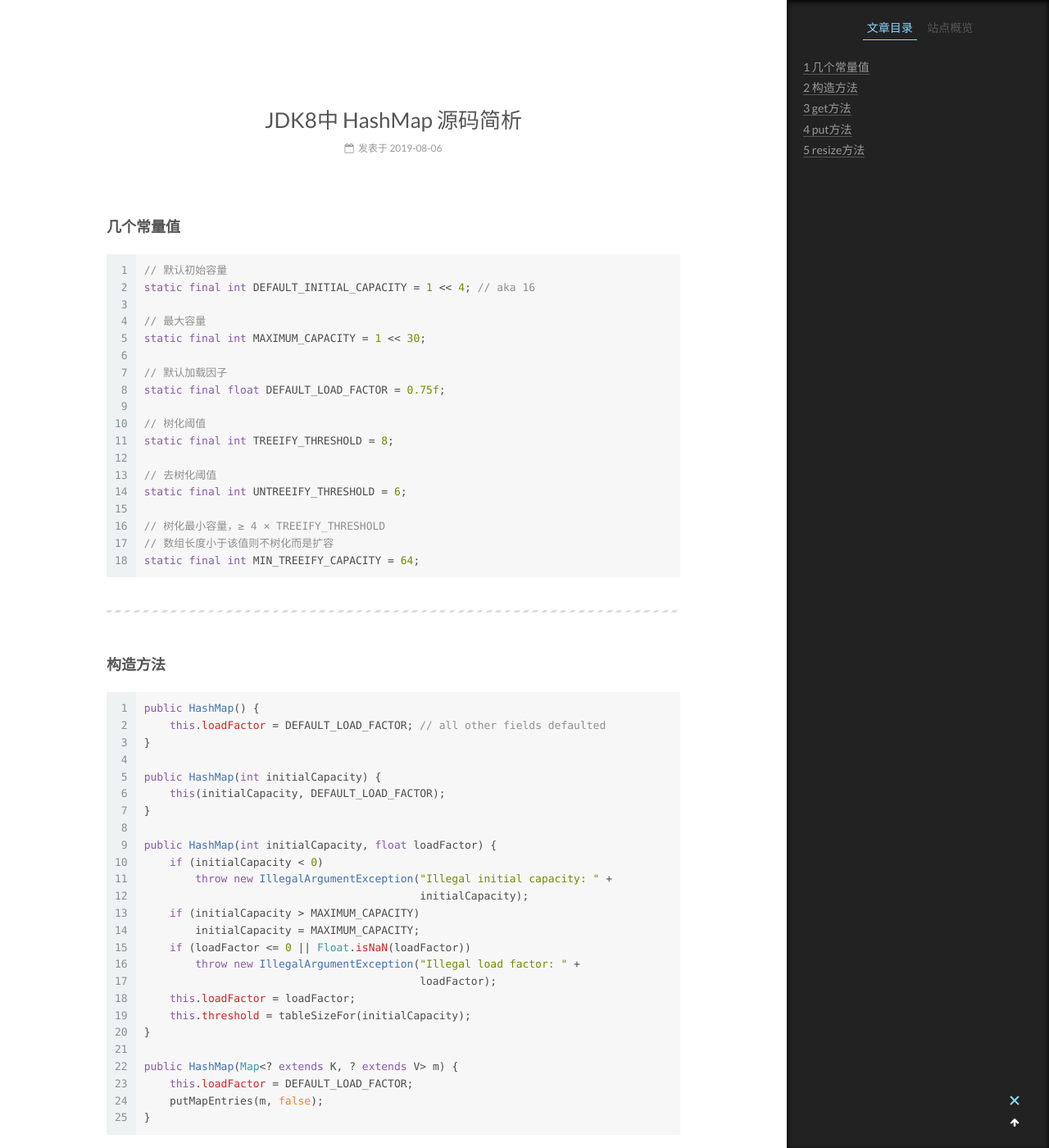
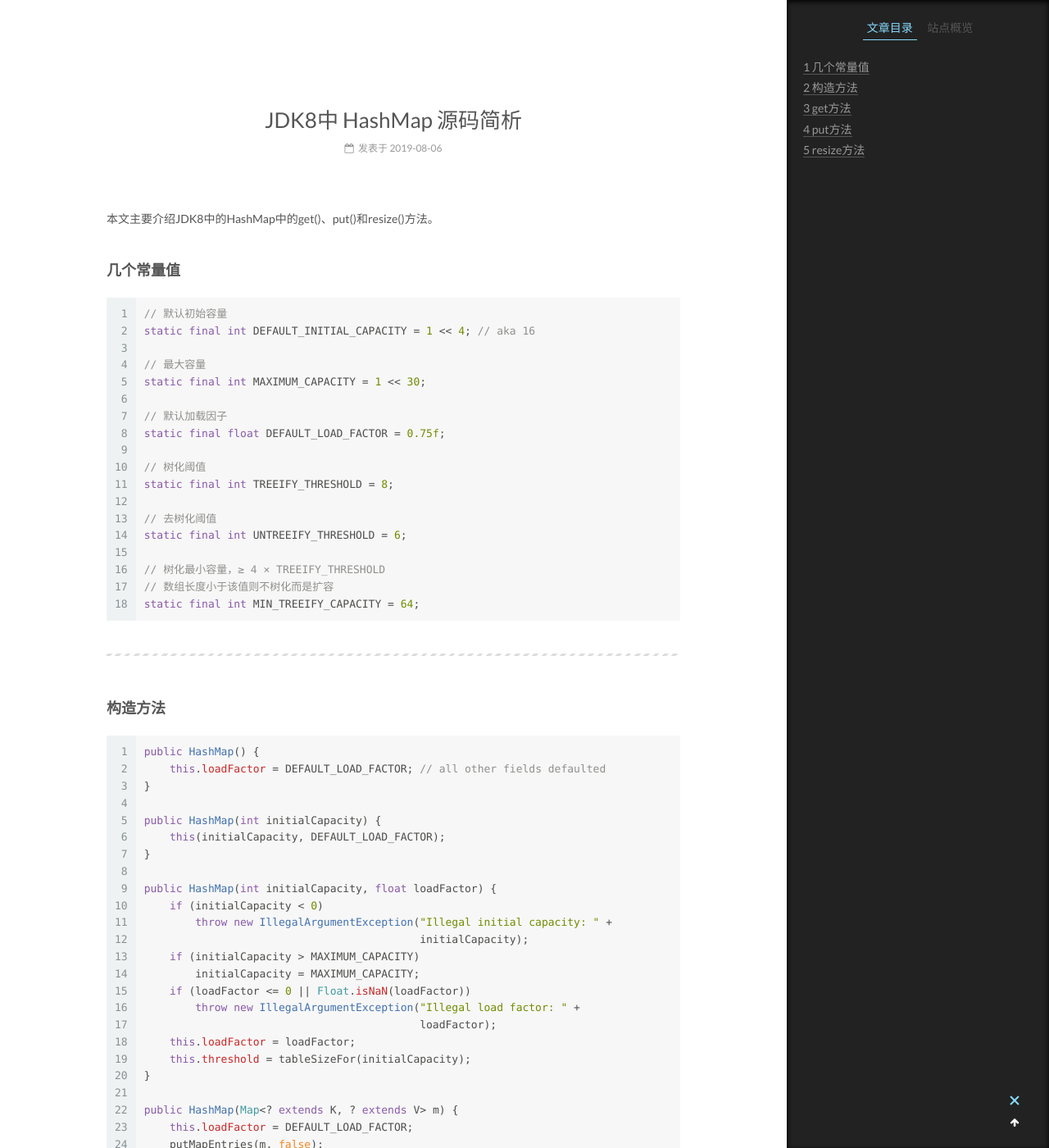
Before and after one commit to iamwzt/iamwzt.github.io, a Jekyll site: the page built from _posts/2019-08-06-JDK8中HashMap简析.md, in a window 1280 px wide and 1400 px high, scrolled down 214 px. Shown: the whole window at 82% size. Built offline with Jekyll 4.4.1, drawn with Linux system fonts in a browser that asks for light colours.

Commit message:
Update 2019-08-06-JDK8中HashMap简析.md

````diff
--- a/_posts/2019-08-06-JDK8中HashMap简析.md
+++ b/_posts/2019-08-06-JDK8中HashMap简析.md
@@ -8,6 +8,8 @@ catalog: true
 tags:
     - HashMap
 ---
+
+本文主要介绍JDK8中的HashMap中的get()、put()和resize()方法。
 
 ### 几个常量值
 ```java
````
